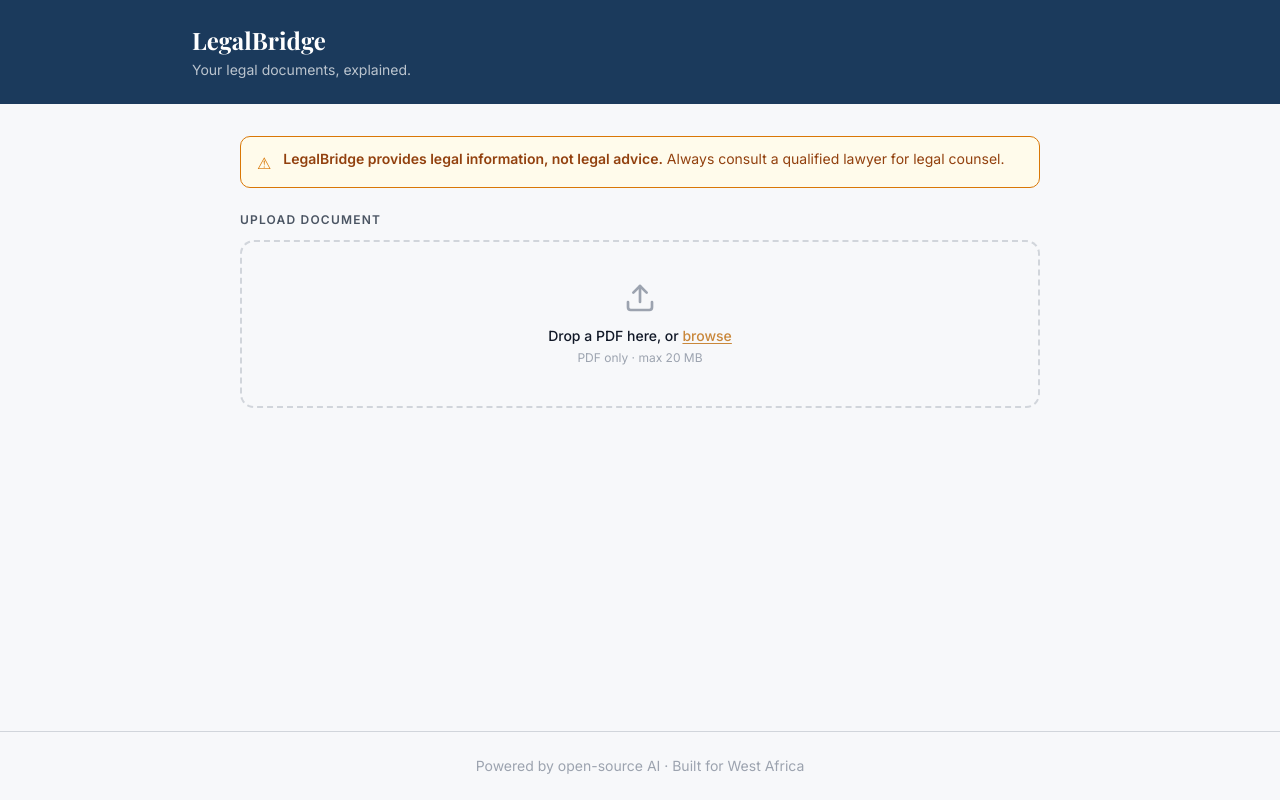
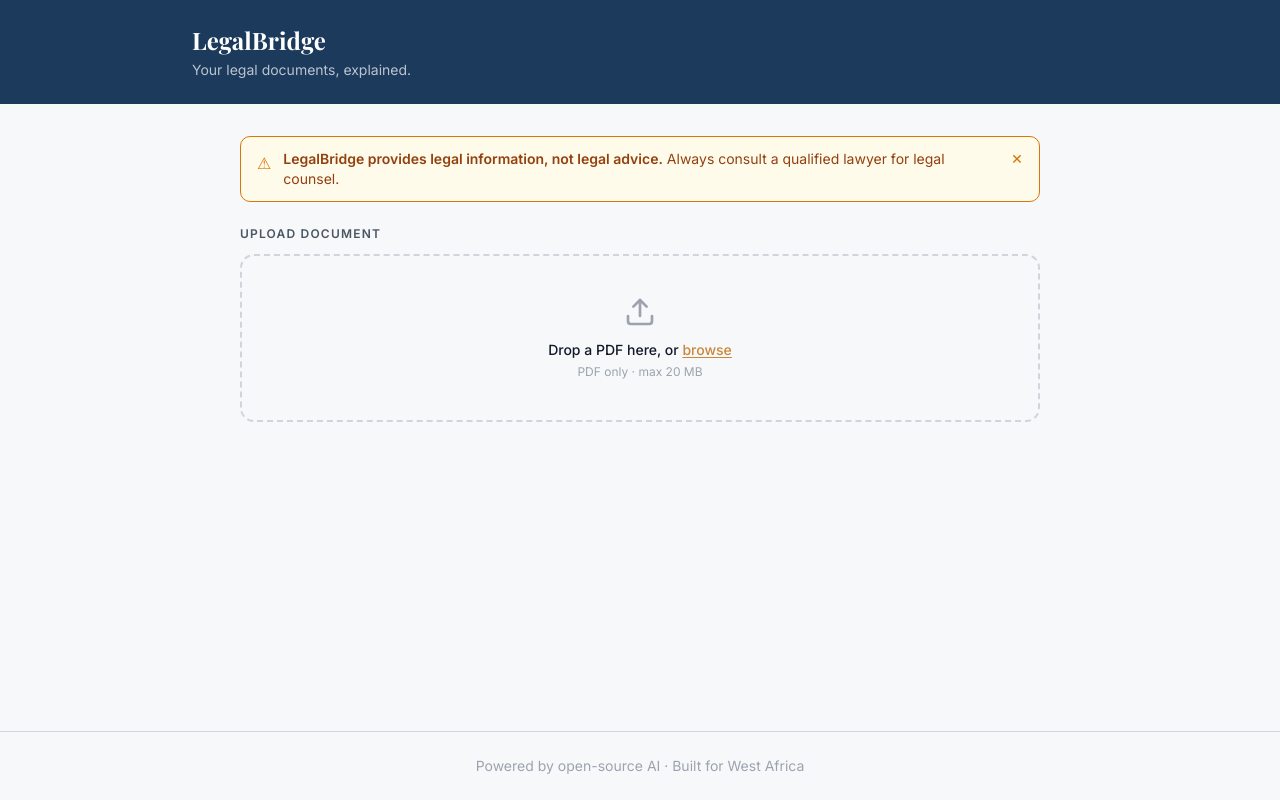
Before and after one commit to mibienpanjoe/LegalBridge, a Next.js app in the folder frontend/: page / in a window 1280 px wide. Built offline with nearby package versions, Linux system fonts and the light colour scheme; no server answers.

Commit message:
feat(frontend): make legal disclaimer dismissible with localStorage persistence

```diff
--- a/frontend/components/Disclaimer.tsx
+++ b/frontend/components/Disclaimer.tsx
@@ -1,5 +1,19 @@
-// BR-01: legal disclaimer — must be visible on every page load.
+"use client";
+
+import { useEffect, useState } from "react";
+
+const STORAGE_KEY = "lb_disclaimer_dismissed";
+
+// BR-01: legal disclaimer — must be visible on every page load unless dismissed.
 export default function Disclaimer() {
+  const [dismissed, setDismissed] = useState(true); // hidden until hydrated
+
+  useEffect(() => {
+    setDismissed(localStorage.getItem(STORAGE_KEY) === "1");
+  }, []);
+
+  if (dismissed) return null;
+
   return (
     <div
       role="note"
@@ -9,12 +23,22 @@ export default function Disclaimer() {
       <span className="mt-0.5 shrink-0 text-[#D97706]" aria-hidden="true">
         ⚠
       </span>
-      <p className="text-sm text-[#92400E]">
+      <p className="flex-1 text-sm text-[#92400E]">
         <strong className="font-semibold">
           LegalBridge provides legal information, not legal advice.
         </strong>{" "}
         Always consult a qualified lawyer for legal counsel.
       </p>
+      <button
+        onClick={() => {
+          localStorage.setItem(STORAGE_KEY, "1");
+          setDismissed(true);
+        }}
+        aria-label="Dismiss disclaimer"
+        className="shrink-0 text-[#D97706] hover:text-[#92400E] transition-colors text-lg leading-none"
+      >
+        ×
+      </button>
     </div>
   );
 }
```
